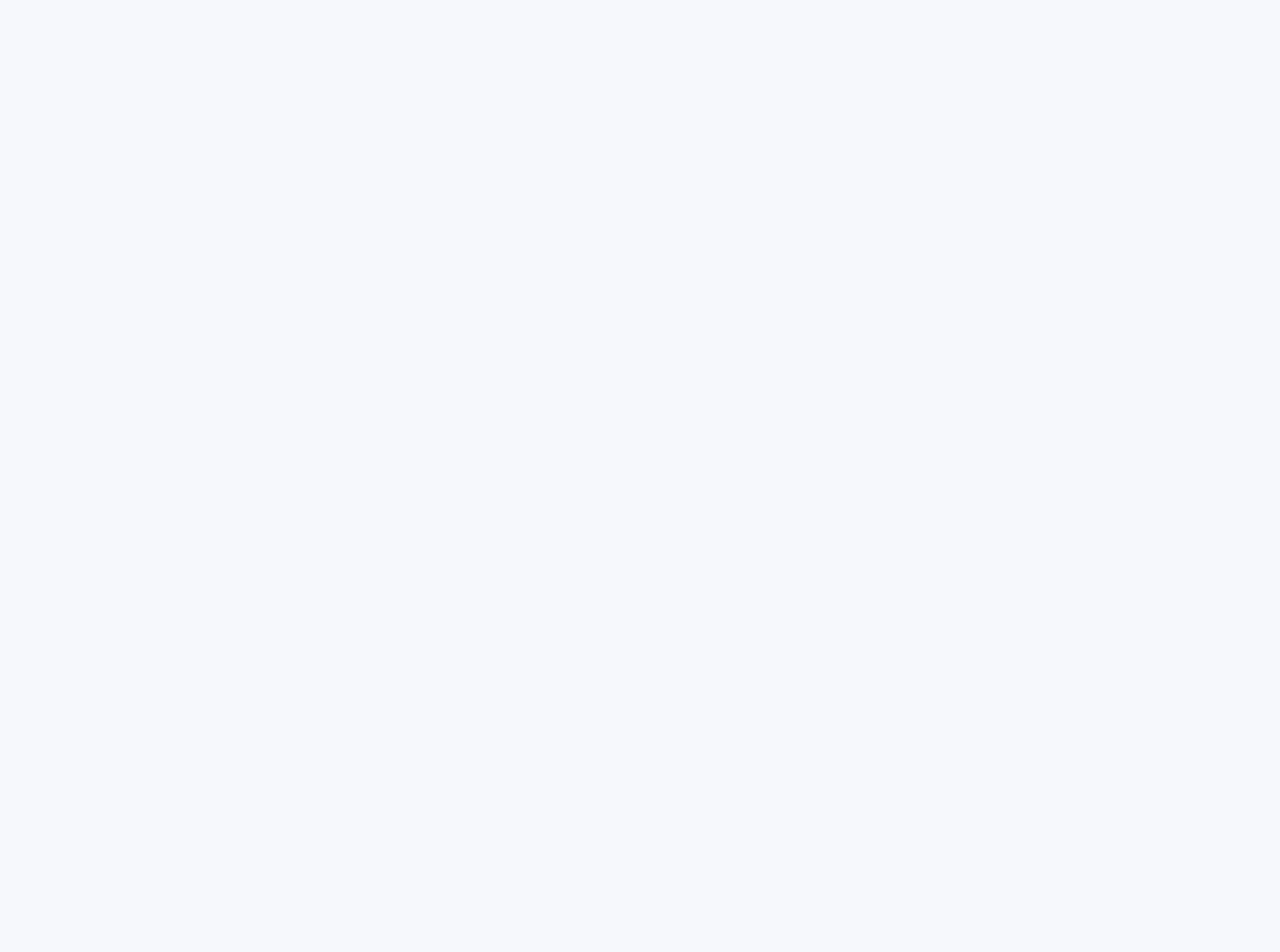
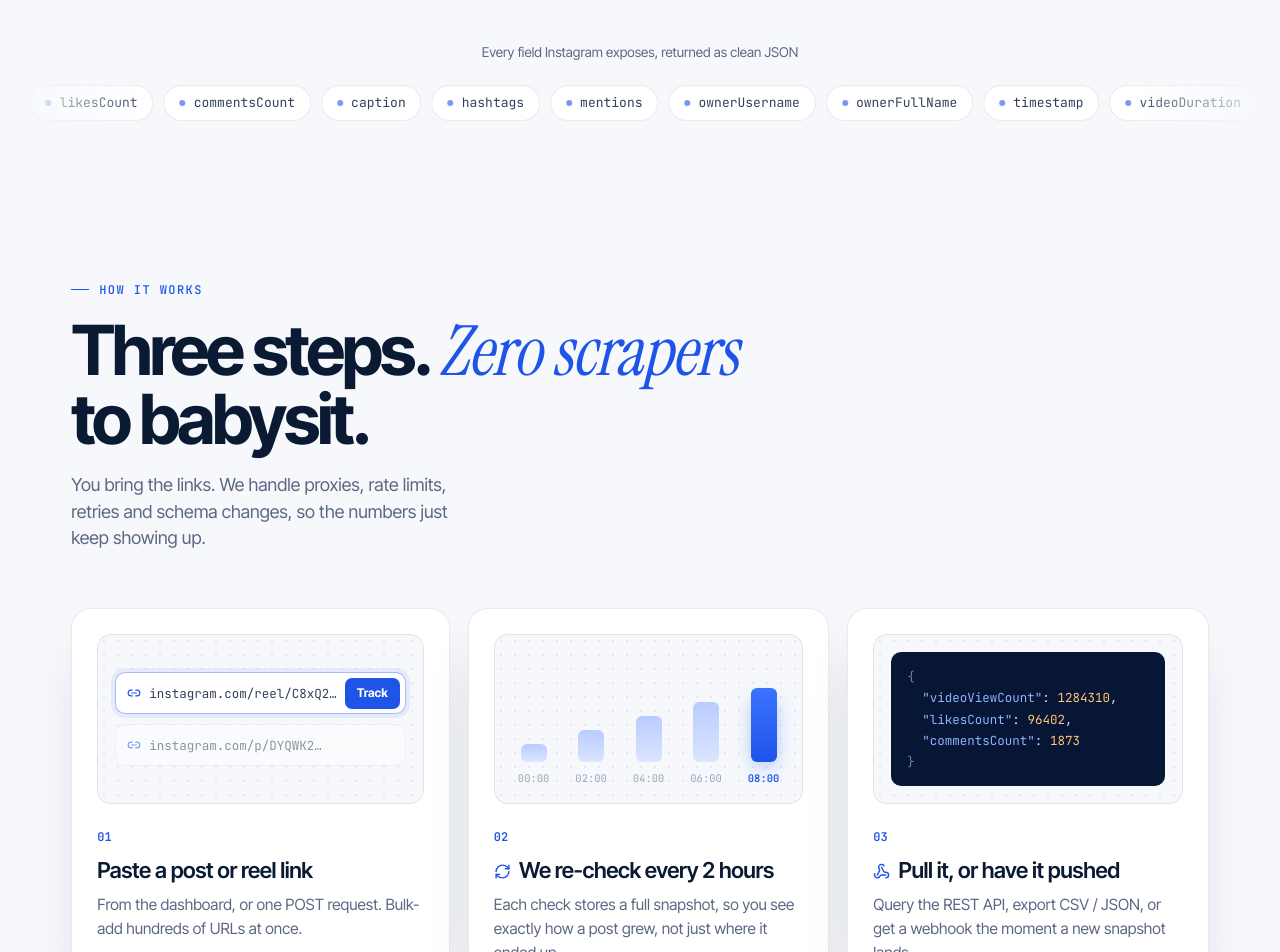
Before and after one commit to ishan-crd/Insyd.Vouch, a Next.js app: page / in a window 1280 px wide. Shown: the part 1280-2232 px from the top of the page. Before the commit the page ends 1252 px from the top, so only its background shows below. Built offline with nearby package versions, Linux system fonts and the light colour scheme.

Commit message:
Landing: fields marquee and how-it-works steps

```diff
--- a/src/app/globals.css
+++ b/src/app/globals.css
@@ -271,3 +271,51 @@ code { font-family: var(--mono); }
 .dash-next { display: inline-flex; align-items: center; gap: 5px; font-size: 12px; color: var(--muted); }
 @media (max-width: 1080px) { .dash-tr { grid-template-columns: minmax(160px, 2fr) 1fr 1fr 0.8fr 0.8fr; } .hide-md { display: none; } }
 @media (max-width: 760px) { .dash-body { grid-template-columns: 1fr; } .dash-side { display: none; } .dash-tr { grid-template-columns: minmax(140px, 2fr) 1fr 1fr; } .hide-sm { display: none; } .dash-search { display: none; } }
+
+/* ---------------------------------------------------------------- sections */
+.section { position: relative; padding: clamp(90px, 12vw, 150px) 0; }
+.section-head { display: flex; flex-direction: column; gap: 18px; margin-bottom: 56px; }
+.section-head.center { align-items: center; text-align: center; }
+.section-head.center .h2 { max-width: 18ch; }
+.inline-icon { display: inline; vertical-align: -2px; color: var(--blue); margin-right: 4px; }
+
+/* ---------------------------------------------------------------- marquee */
+.marquee-sec { padding: 70px 0 10px; }
+.marquee-label { text-align: center; font-size: 13.5px; color: var(--muted); margin: 0 0 22px; }
+.marquee { overflow: hidden; mask-image: linear-gradient(90deg, transparent, #000 12%, #000 88%, transparent); }
+.marquee-track { display: flex; gap: 10px; width: max-content; animation: marquee 60s linear infinite; }
+.marquee:hover .marquee-track { animation-play-state: paused; }
+.marquee-item {
+  display: inline-flex; align-items: center; gap: 8px; height: 36px; padding: 0 16px; border-radius: 999px;
+  background: var(--surface); box-shadow: inset 0 0 0 1px var(--line); font-family: var(--mono); font-size: 13px; color: var(--ink-2);
+}
+.marquee-item .dot { width: 6px; height: 6px; border-radius: 50%; background: var(--blue); opacity: 0.6; }
+
+/* ---------------------------------------------------------------- how */
+.how-grid { display: grid; grid-template-columns: repeat(3, 1fr); gap: 18px; }
+.how-card { position: relative; padding: 26px; display: flex; flex-direction: column; gap: 10px; height: 100%; }
+.how-card p { margin: 0; color: var(--muted); font-size: 15.5px; }
+.how-num { order: 1; font-family: var(--mono); font-size: 12px; color: var(--blue); font-weight: 600; }
+.how-card .h3 { order: 2; }
+.how-card p { order: 3; }
+.how-visual {
+  height: 170px; margin-bottom: 14px; border-radius: 14px; background: var(--bg);
+  box-shadow: inset 0 0 0 1px var(--line); display: flex; flex-direction: column; justify-content: center; gap: 10px; padding: 18px;
+  background-image: radial-gradient(rgba(10, 26, 51, 0.07) 1px, transparent 1px); background-size: 14px 14px;
+}
+.how-input {
+  display: flex; align-items: center; gap: 8px; height: 42px; padding: 0 6px 0 12px; border-radius: 10px; background: #fff;
+  box-shadow: inset 0 0 0 1px rgba(30, 84, 232, 0.4), 0 0 0 4px rgba(30, 84, 232, 0.08); font-family: var(--mono); font-size: 12.5px; color: var(--ink-2);
+}
+.how-input svg { color: var(--blue); }
+.how-input span { flex: 1; min-width: 0; overflow: hidden; text-overflow: ellipsis; white-space: nowrap; }
+.how-input b { font-family: var(--display); font-size: 12px; background: var(--blue); color: #fff; padding: 6px 12px; border-radius: 7px; }
+.how-input.ghost { box-shadow: inset 0 0 0 1px var(--line); opacity: 0.55; }
+.how-timeline { display: flex; align-items: flex-end; justify-content: space-between; height: 100%; padding: 0 6px; }
+.how-tick { display: flex; flex-direction: column; align-items: center; gap: 8px; }
+.how-tick .bar { width: 26px; border-radius: 6px; background: linear-gradient(180deg, #b9ccff, #dbe5ff); }
+.how-tick.now .bar { background: linear-gradient(180deg, var(--blue-2), var(--blue)); box-shadow: 0 8px 20px -6px rgba(30, 84, 232, 0.6); }
+.how-tick small { font-family: var(--mono); font-size: 10.5px; color: var(--faint); }
+.how-tick.now small { color: var(--blue); font-weight: 600; }
+.how-json { margin: 0; background: var(--navy); color: #d6def0; border-radius: 10px; padding: 14px 16px; font-size: 12.5px; line-height: 1.7; }
+@media (max-width: 900px) { .how-grid { grid-template-columns: 1fr; } }
--- a/src/app/page.tsx
+++ b/src/app/page.tsx
@@ -1,4 +1,6 @@
+import { FieldsMarquee } from "@/components/landing/fields-marquee";
 import { Hero } from "@/components/landing/hero";
+import { How } from "@/components/landing/how";
 import { Nav } from "@/components/landing/nav";
 
 export default function Home() {
@@ -8,6 +10,8 @@ export default function Home() {
       <Nav />
       <main style={{ position: "relative" }}>
         <Hero />
+        <FieldsMarquee />
+        <How />
       </main>
     </>
   );
--- /dev/null
+++ b/src/components/landing/fields-marquee.tsx
@@ -0,0 +1,24 @@
+const FIELDS = [
+  "videoViewCount", "videoPlayCount", "likesCount", "commentsCount", "caption", "hashtags", "mentions",
+  "ownerUsername", "ownerFullName", "timestamp", "videoDuration", "musicInfo", "latestComments", "taggedUsers",
+  "displayUrl", "videoUrl", "productType", "isSponsored", "coauthorProducers", "dimensionsHeight", "shortCode",
+];
+
+export function FieldsMarquee() {
+  const row = [...FIELDS, ...FIELDS];
+  return (
+    <section className="marquee-sec" aria-label="Fields returned for every post">
+      <p className="marquee-label">Every field Instagram exposes, returned as clean JSON</p>
+      <div className="marquee">
+        <div className="marquee-track">
+          {row.map((f, i) => (
+            <span key={i} className="marquee-item" aria-hidden={i >= FIELDS.length}>
+              <span className="dot" />
+              {f}
+            </span>
+          ))}
+        </div>
+      </div>
+    </section>
+  );
+}
--- /dev/null
+++ b/src/components/landing/how.tsx
@@ -0,0 +1,77 @@
+import { Link2, RefreshCw, Webhook } from "lucide-react";
+import { Reveal } from "@/components/reveal";
+
+const CHECKS = ["00:00", "02:00", "04:00", "06:00", "08:00"];
+
+export function How() {
+  return (
+    <section id="how" className="section">
+      <div className="wrap">
+        <Reveal className="section-head">
+          <span className="eyebrow">How it works</span>
+          <h2 className="h2">
+            Three steps. <span className="serif blue">Zero scrapers</span> to babysit.
+          </h2>
+          <p className="lede">
+            You bring the links. We handle proxies, rate limits, retries and schema changes, so the numbers just keep
+            showing up.
+          </p>
+        </Reveal>
+
+        <div className="how-grid">
+          <Reveal className="card how-card" delay={0}>
+            <div className="how-num">01</div>
+            <div className="how-visual">
+              <div className="how-input">
+                <Link2 size={14} />
+                <span>instagram.com/reel/C8xQ2…</span>
+                <b>Track</b>
+              </div>
+              <div className="how-input ghost">
+                <Link2 size={14} />
+                <span>instagram.com/p/DYQWK2…</span>
+              </div>
+            </div>
+            <h3 className="h3">Paste a post or reel link</h3>
+            <p>From the dashboard, or one POST request. Bulk-add hundreds of URLs at once.</p>
+          </Reveal>
+
+          <Reveal className="card how-card" delay={0.1}>
+            <div className="how-num">02</div>
+            <div className="how-visual">
+              <div className="how-timeline">
+                {CHECKS.map((t, i) => (
+                  <div key={t} className={`how-tick ${i === CHECKS.length - 1 ? "now" : ""}`}>
+                    <span className="bar" style={{ height: `${18 + i * 14}px` }} />
+                    <small>{t}</small>
+                  </div>
+                ))}
+              </div>
+            </div>
+            <h3 className="h3">
+              <RefreshCw size={17} className="inline-icon" /> We re-check every 2 hours
+            </h3>
+            <p>Each check stores a full snapshot, so you see exactly how a post grew, not just where it ended up.</p>
+          </Reveal>
+
+          <Reveal className="card how-card" delay={0.2}>
+            <div className="how-num">03</div>
+            <div className="how-visual">
+              <pre className="how-json">
+                <span className="tok-p">{"{"}</span>
+                {"\n  "}<span className="tok-k">&quot;videoViewCount&quot;</span>: <span className="tok-n">1284310</span>,
+                {"\n  "}<span className="tok-k">&quot;likesCount&quot;</span>: <span className="tok-n">96402</span>,
+                {"\n  "}<span className="tok-k">&quot;commentsCount&quot;</span>: <span className="tok-n">1873</span>
+                {"\n"}<span className="tok-p">{"}"}</span>
+              </pre>
+            </div>
+            <h3 className="h3">
+              <Webhook size={17} className="inline-icon" /> Pull it, or have it pushed
+            </h3>
+            <p>Query the REST API, export CSV / JSON, or get a webhook the moment a new snapshot lands.</p>
+          </Reveal>
+        </div>
+      </div>
+    </section>
+  );
+}
```
